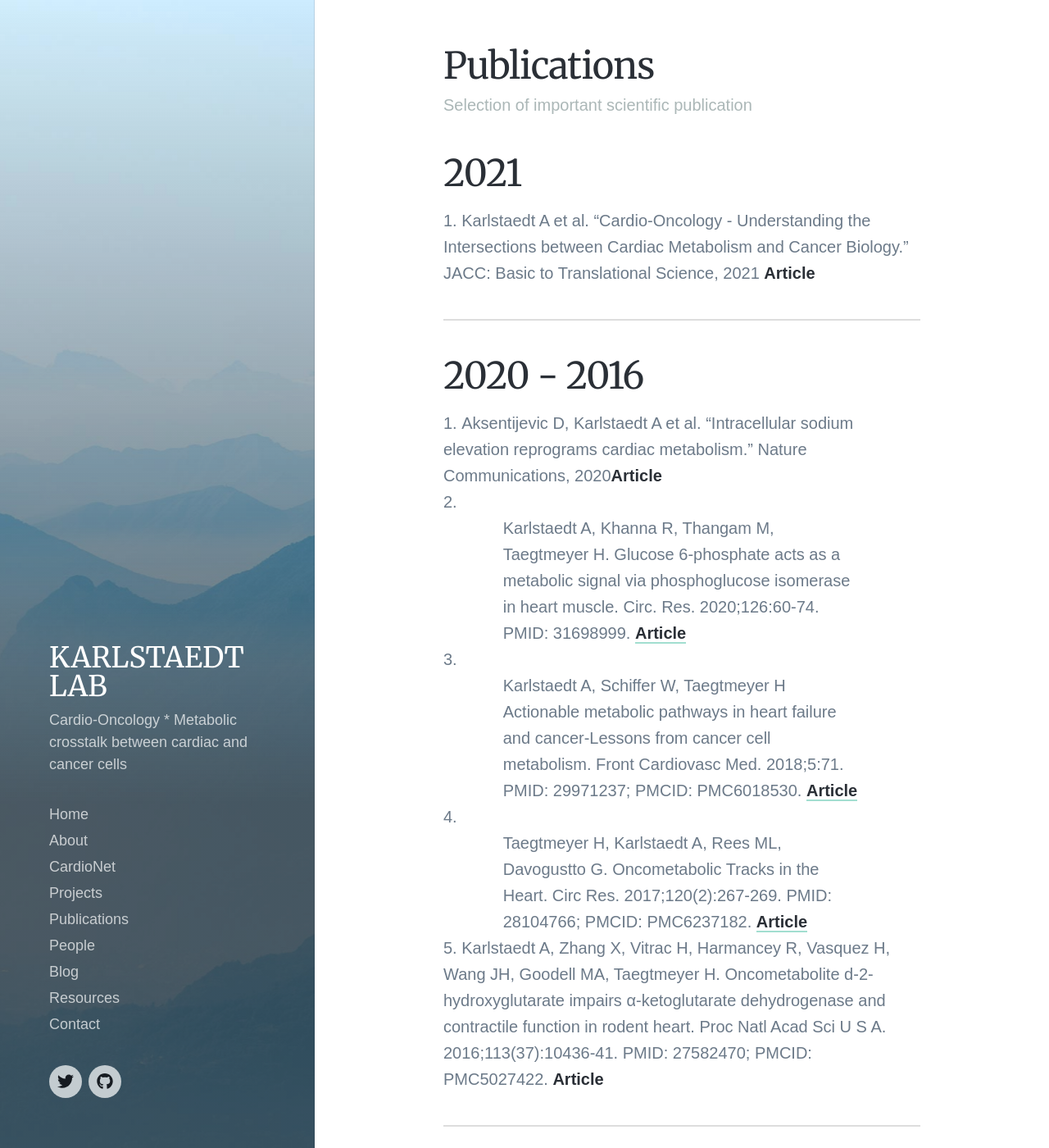
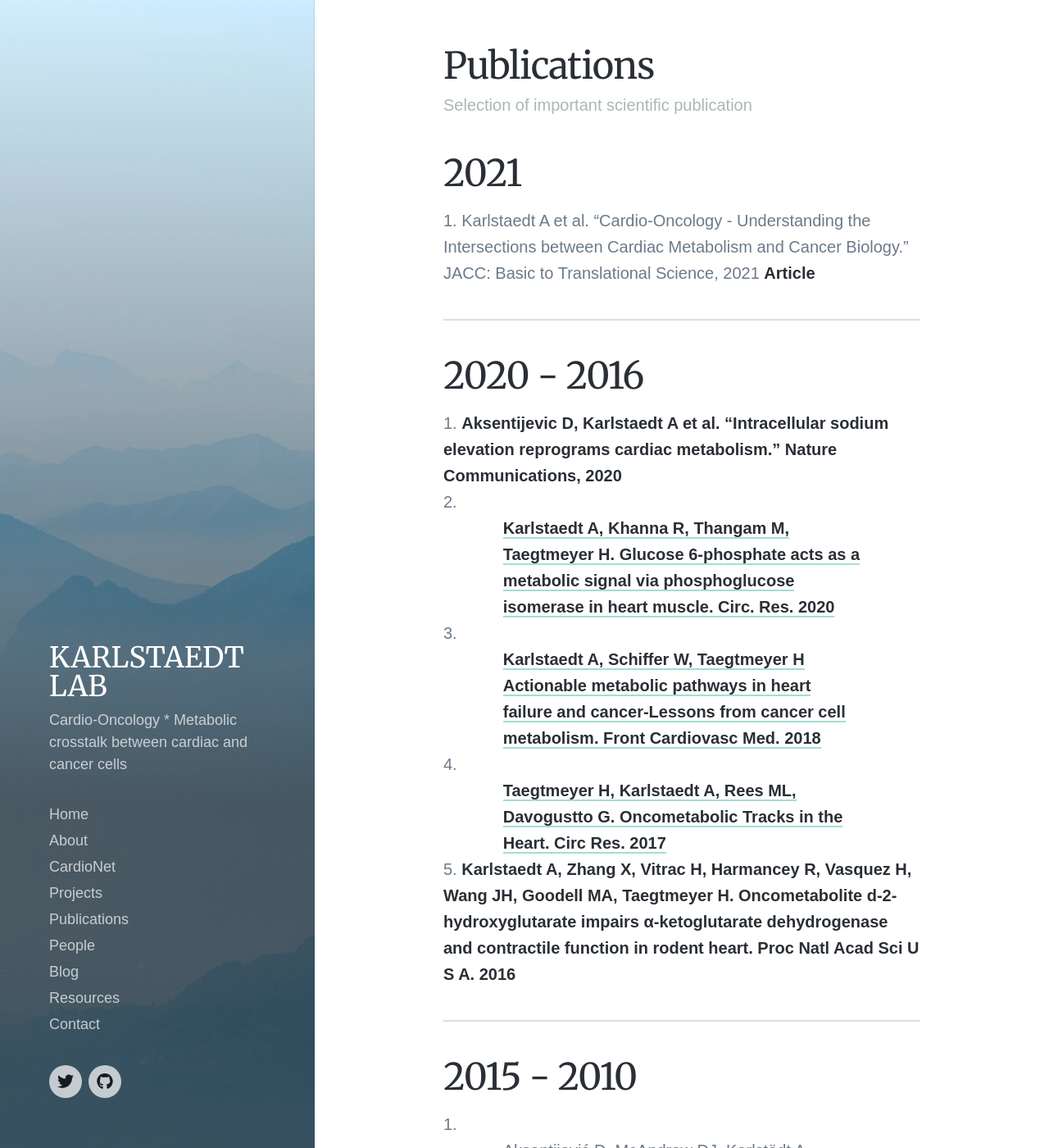
Before and after one commit to karlstaedtlab/cardionet, a Jekyll site: the page built from _pages/publications.md, in a window 1280 px wide and 1400 px high. Shown: the whole window at 82% size. Built offline with Jekyll 4.4.1, drawn with Linux system fonts in a browser that asks for light colours; nearby versions of some CDN libraries; some web fonts are replaced.

Commit message:
Update publications.md

```diff
--- a/_pages/publications.md
+++ b/_pages/publications.md
@@ -9,14 +9,14 @@ featured_image: /images/demo/demo-portrait.jpg
 
 ---
 ## 2020 - 2016
-1. Aksentijevic D, Karlstaedt A et al. "Intracellular sodium elevation reprograms cardiac metabolism." Nature Communications, 2020[Article](https://doi.org10.1038/s41467-020-18160-x)
-2. Karlstaedt A, Khanna R, Thangam M, Taegtmeyer H. Glucose 6-phosphate acts as a metabolic signal via phosphoglucose isomerase in heart muscle. Circ. Res. 2020;126:60-74. PMID: 31698999. [Article]()
+1. [Aksentijevic D, Karlstaedt A et al. "Intracellular sodium elevation reprograms cardiac metabolism." Nature Communications, 2020](https://doi.org10.1038/s41467-020-18160-x)
+2. [Karlstaedt A, Khanna R, Thangam M, Taegtmeyer H. Glucose 6-phosphate acts as a metabolic signal via phosphoglucose isomerase in heart muscle. Circ. Res. 2020](https://pubmed.ncbi.nlm.nih.gov/31698999/)
 
-3. Karlstaedt A, Schiffer W, Taegtmeyer H Actionable metabolic pathways in heart failure and cancer-Lessons from cancer cell metabolism. Front Cardiovasc Med. 2018;5:71. PMID: 29971237; PMCID: PMC6018530. [Article]()
+3. [Karlstaedt A, Schiffer W, Taegtmeyer H Actionable metabolic pathways in heart failure and cancer-Lessons from cancer cell metabolism. Front Cardiovasc Med. 2018](https://www.ncbi.nlm.nih.gov/pmc/articles/PMC6018530/)
 
-4. Taegtmeyer H, Karlstaedt A, Rees ML, Davogustto G. Oncometabolic Tracks in the Heart. Circ Res. 2017;120(2):267-269. PMID: 28104766; PMCID: PMC6237182.   [Article]()
+4. [Taegtmeyer H, Karlstaedt A, Rees ML, Davogustto G. Oncometabolic Tracks in the Heart. Circ Res. 2017](https://www.ncbi.nlm.nih.gov/pmc/articles/PMC6237182/)
 
-5. Karlstaedt A, Zhang X, Vitrac H, Harmancey R, Vasquez H, Wang JH, Goodell MA, Taegtmeyer H. Oncometabolite d-2-hydroxyglutarate impairs α-ketoglutarate dehydrogenase and contractile function in rodent heart. Proc Natl Acad Sci U S A. 2016;113(37):10436-41. PMID: 27582470; PMCID: PMC5027422.  [Article]()
+5. [Karlstaedt A, Zhang X, Vitrac H, Harmancey R, Vasquez H, Wang JH, Goodell MA, Taegtmeyer H. Oncometabolite d-2-hydroxyglutarate impairs α-ketoglutarate dehydrogenase and contractile function in rodent heart. Proc Natl Acad Sci U S A. 2016](https://www.ncbi.nlm.nih.gov/pmc/articles/PMC5027422/)
 
 ---
 ## 2015 - 2010
```
